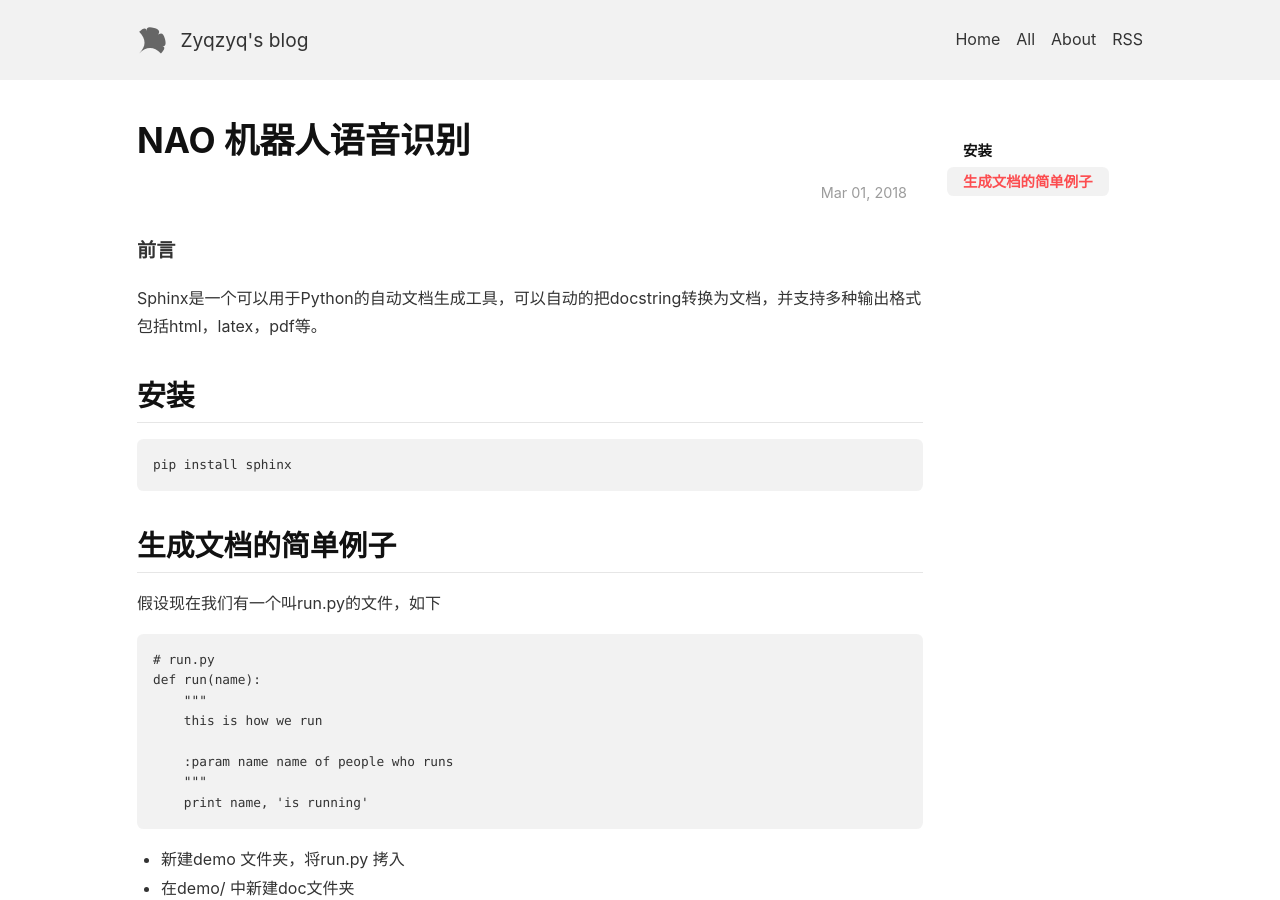
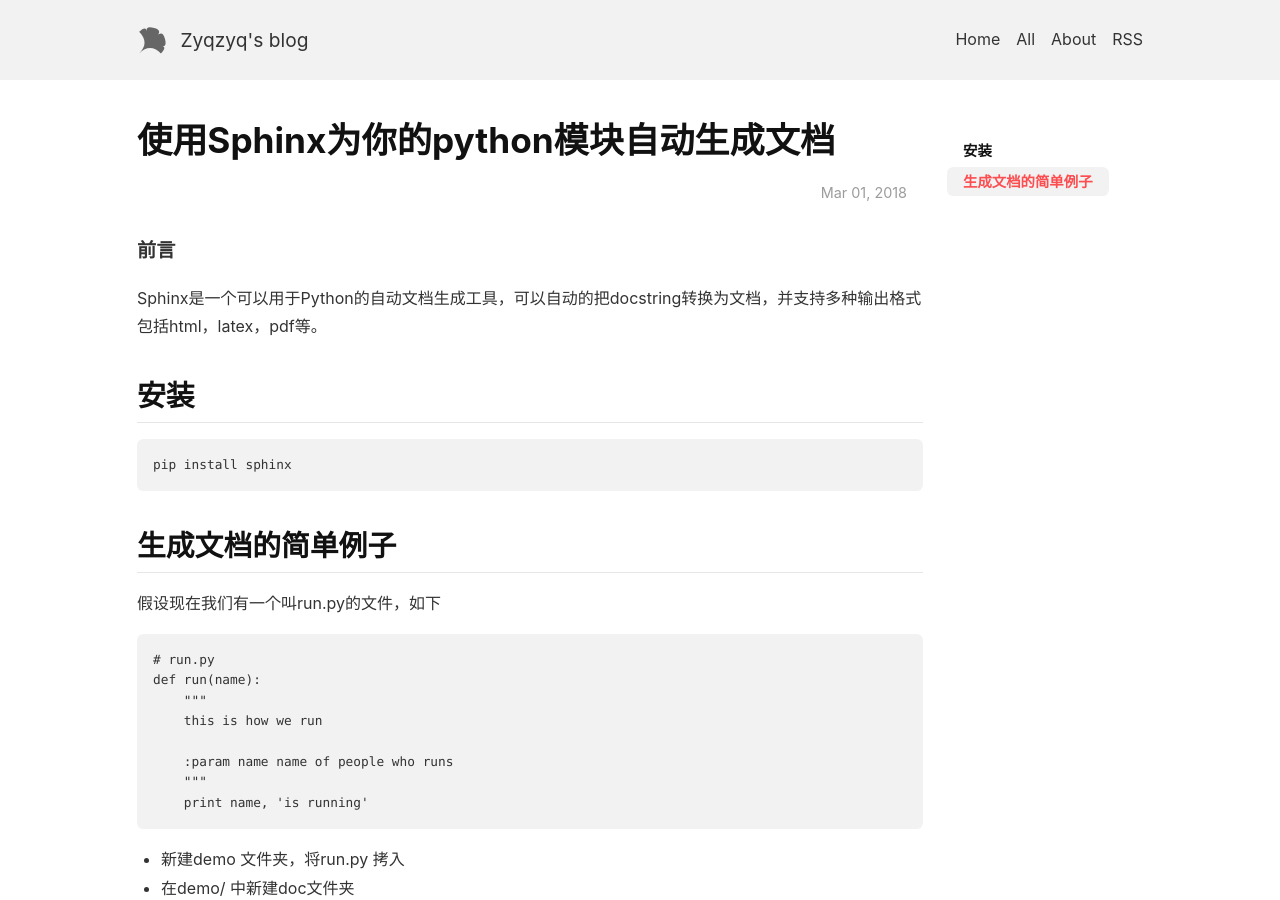
Before and after one commit to zyqzyq/zyqzyq.github.io, a Jekyll site: the page built from _posts/2018-02-28-使用Sphinx为你的python模块自动生成文档.md, in a window 1280 px wide and 900 px high. Built offline with Jekyll 4.4.1, drawn with Linux system fonts in a browser that asks for light colours; nearby versions of some CDN libraries.

Commit message:
mod : mod post tile

```diff
--- a/_posts/2018-02-28-使用Sphinx为你的python模块自动生成文档.md
+++ b/_posts/2018-02-28-使用Sphinx为你的python模块自动生成文档.md
@@ -1,6 +1,6 @@
 ---
 layout: post
-title: "NAO 机器人语音识别"
+title: "使用Sphinx为你的python模块自动生成文档"
 date: 2018-2-28 10:25:06 -0700
 comments: true
 ---
```
